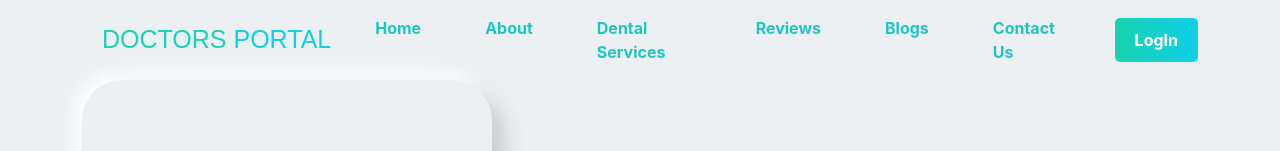
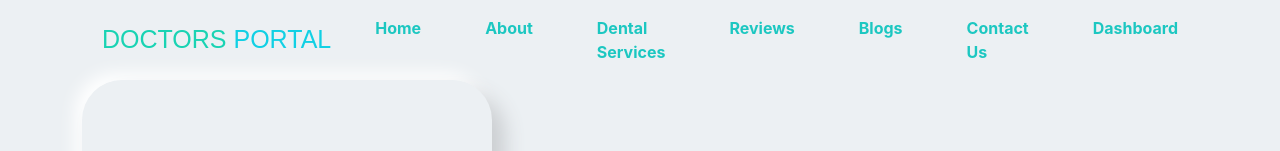
Before and after one commit to freelancernaim128992/doctors-portal, a React (Create React App) app: page /login in a window 1280 px wide. Shown: the top 151 px of the page. Built offline with nearby package versions, Linux system fonts and the light colour scheme; a web font is replaced by a local one.

Commit message:
complete web

```diff
--- a/src/components/ShareComponents/NavBar/NavBar.js
+++ b/src/components/ShareComponents/NavBar/NavBar.js
@@ -46,22 +46,10 @@ const NavBar = () => {
                             <li className="nav-item pe-5">
                                 <a className="nav-link menu-style" href="/">Contact Us</a>
                             </li>
+                            <li className="nav-item pe-5">
+                                <a className="nav-link menu-style" href="/dashboard/appointment">Dashboard</a>
+                            </li>
                         </ul>
-                        {
-                            email || sessionStorage.getItem('email') ?
-                                <div className="position-relative">
-                                    <img onClick={handleImg} className="profileImg" src={profilePhoto} alt="" />
-                                    <div className="profile" id="profile">
-                                        <ul>
-                                            <li>
-                                                <a href="/dashboard/appointment">Your Profile</a>
-                                            </li>
-                                        </ul>
-                                    </div>
-                                </div>
-                                :
-                                <Link to="/login"><button className="btn buttonStyle">LogIn</button></Link>
-                        }
                     </div>
                 </div>
             </nav>
```
Also changed, not shown: src/components/DashboardPage/Dashboard/Dashboard.js (added, +11 -0 lines).
